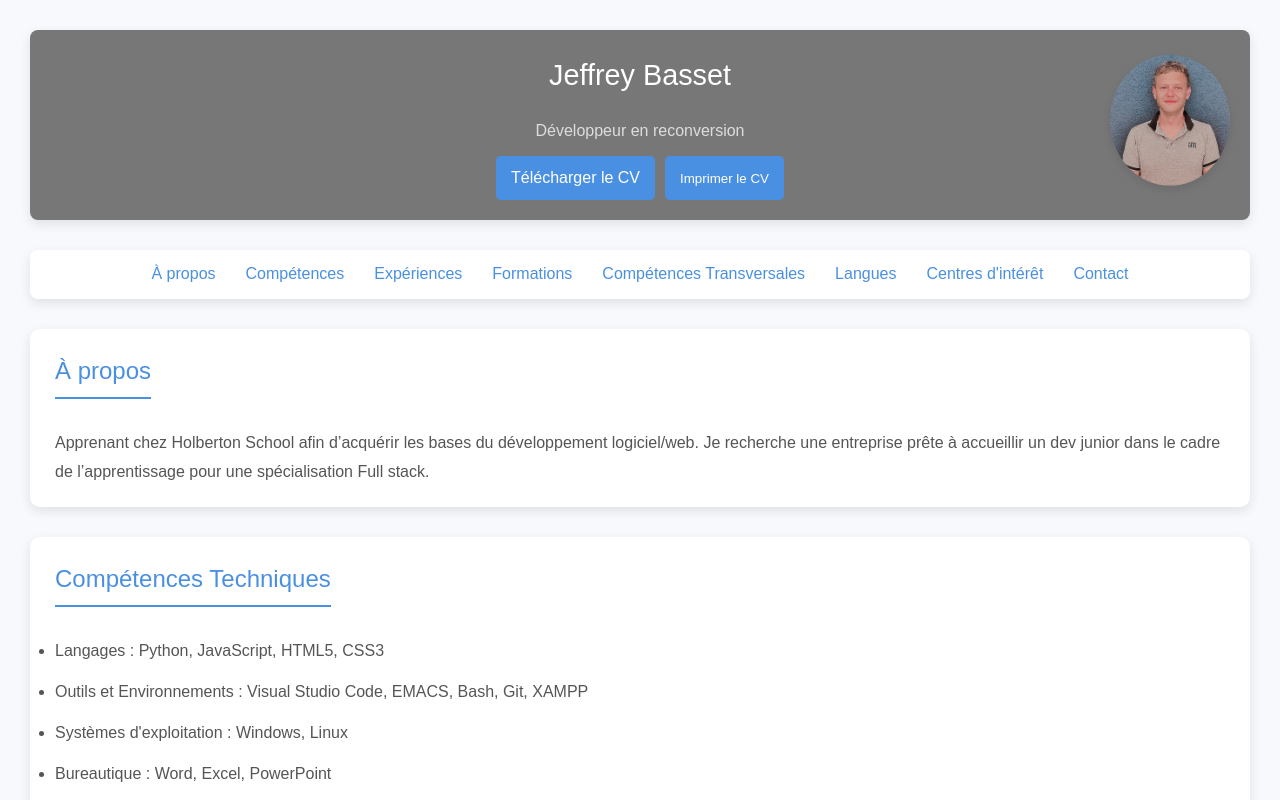
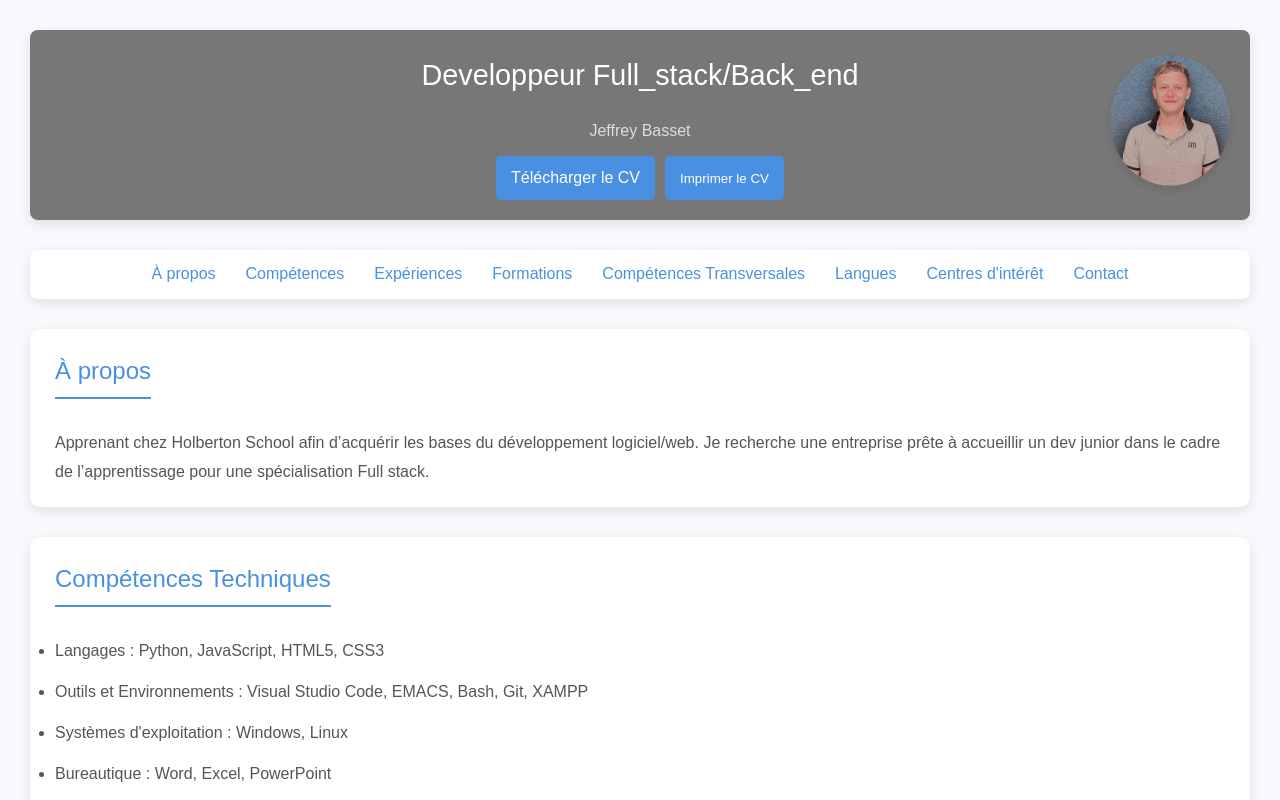
Before and after one commit to JeffToken31/my-first-react, a React (Create React App) app: page / in a window 1280 px wide. Shown: the top 800 px of the page. Built offline with nearby package versions, Linux system fonts and the light colour scheme.

Commit message:
Update header

```diff
--- a/src/App.css
+++ b/src/App.css
@@ -219,7 +219,7 @@ footer a:hover {
   }
 
   .profile-photo {
-    width: 100px; /* réduction de la taille sur les petits écrans */
+    width: 100px;
   }
 
   h1 {
--- a/src/components/Header.js
+++ b/src/components/Header.js
@@ -10,8 +10,8 @@ function Header() {
   return (
     <header className="header">
       <div className="header-center">
-        <h1>Jeffrey Basset</h1>
-        <p>Développeur en reconversion</p>
+        <h1>Developpeur Full_stack/Back_end</h1>
+        <p>Jeffrey Basset</p>
         <div className="header-buttons">
           {/* Bouton pour télécharger la version standard du CV */}
           <a href="/CV-Jeffrey-Basset.pdf" download className="download-button">
```
